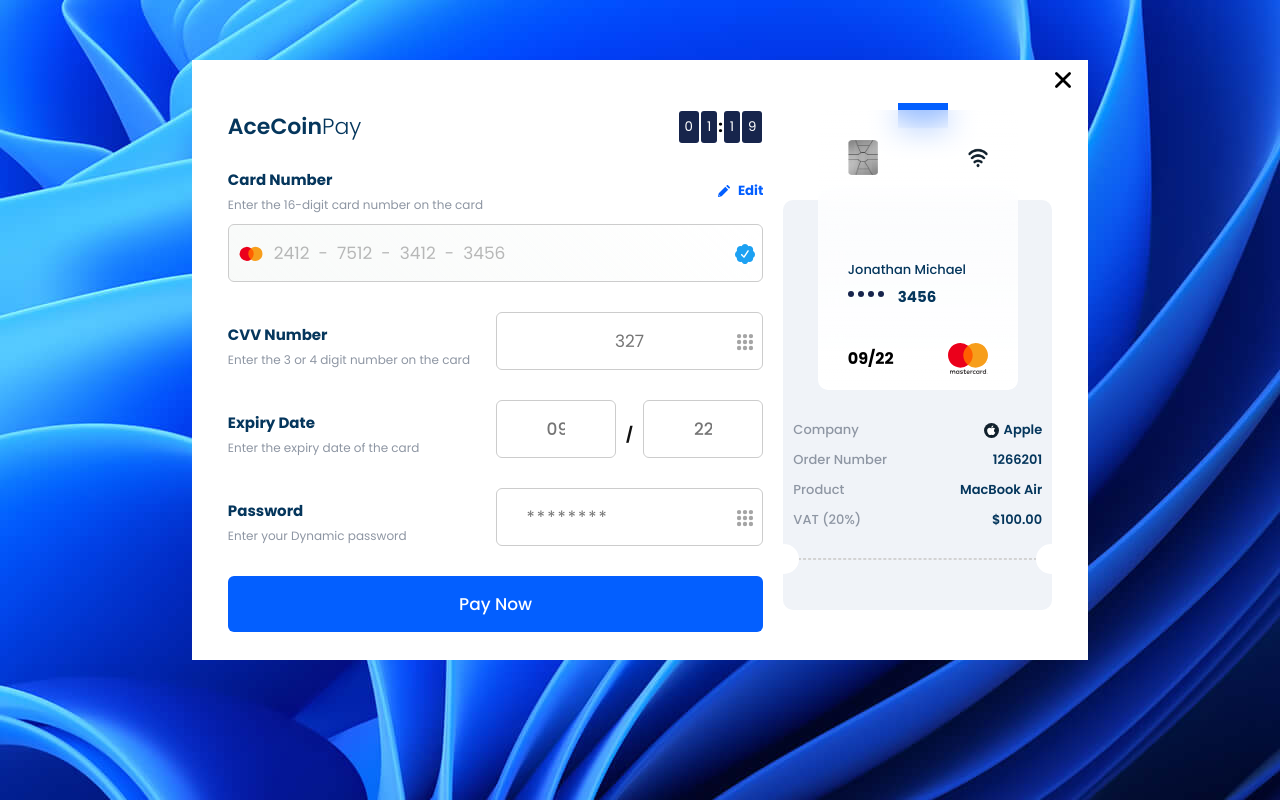
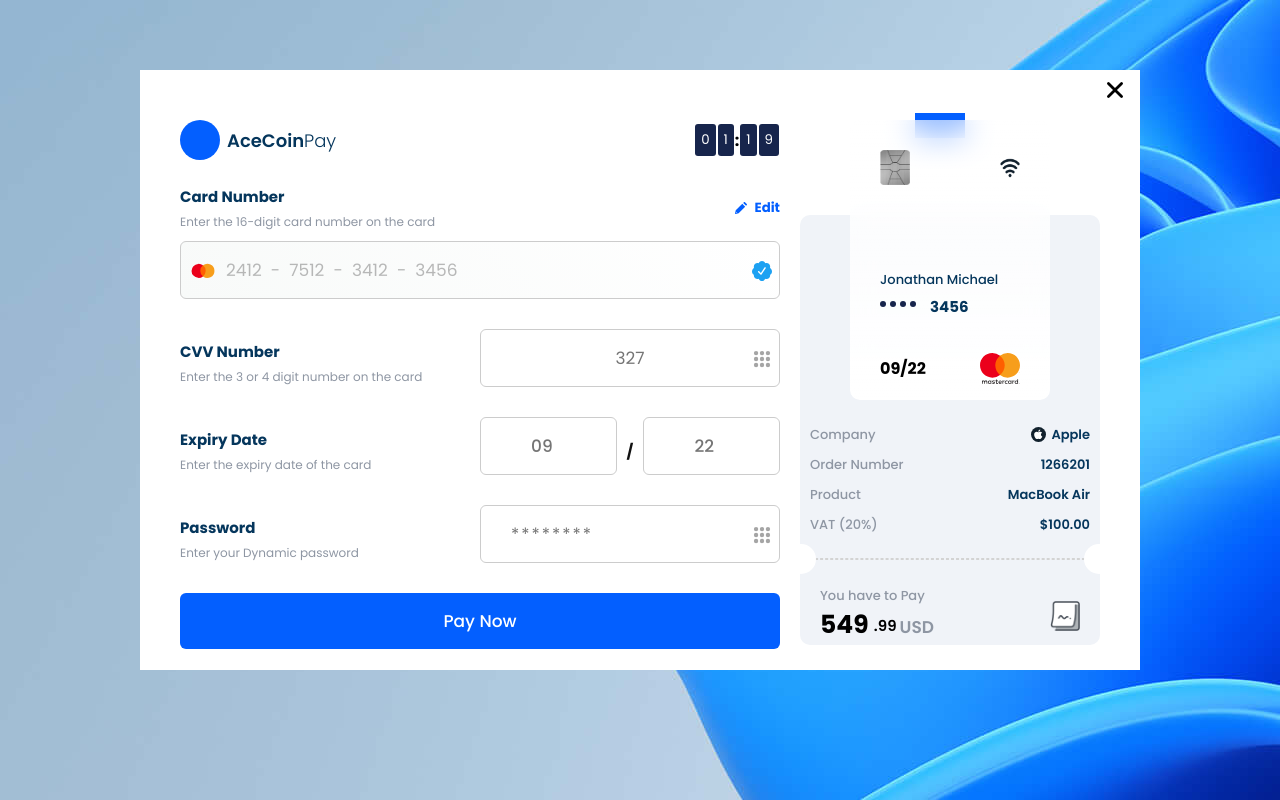
Before and after one commit to Justfemi/team_recruit, a React (Create React App) app: page / in a window 1280 px wide. Both pictures are taken after a click on the button "Open". Built offline with nearby package versions, Linux system fonts and the light colour scheme.

Commit message:
ch:completed desktop view

```diff
--- a/src/components/Modal.css
+++ b/src/components/Modal.css
@@ -39,7 +39,8 @@
 .overlay {
   /* background: rgba(49, 49, 49, 0.8); */
   background-image: url("../assets/bg.jpg");
-  background-position: center, center;
+  background-position: left;
+  background-repeat: no-repeat;
 }
 
 .closeModal {
@@ -57,17 +58,31 @@
   /* align-items: center; */
   position: relative;
   background: #fff;
-  max-width: 70%;
-  min-width: 400px;
+  max-width: 1000px;
+  min-width: 1000px;
   height: 600px;
-  margin: 60px auto;
+  margin: 70px auto;
   padding: 50px 0;
+}
+
+.logoBag {
+  width: 40px;
+  height: 40px;
+  border-radius: 50%;
+  background: #035fff;
+  border: none;
+}
+
+.logo {
+  display: flex;
+  align-items: center;
 }
 
 .logo h2 {
   font-weight: 600;
   color: #05365c;
-  font-size: 22px;
+  font-size: 18px;
+  margin-left: 7px;
 }
 
 .logo h2 span {
@@ -267,7 +282,7 @@
   border-radius: 10px;
   position: relative;
   width: 30%;
-  height: 100%;
+  height: 105%;
 }
 
 .blue {
@@ -361,7 +376,7 @@
 
 .checkoutDetails .divider {
   position: absolute;
-  bottom: 50px;
+  bottom: 85px;
   border: 1px dashed #d3d3d3;
   width: 100%;
   display: flex;
@@ -374,7 +389,7 @@
   width: 30px;
   border-radius: 50%;
   background-color: #fff;
-  bottom: -15px;
+  /* bottom: -15px; */
 }
 
 .left {
@@ -385,18 +400,9 @@
   right: -15px;
 }
 
-.divider .left::before, .divider .right::before {
-  content: "";
-  display: block;
-  position: absolute;
-  width: 100%;
-  height: 10px;
-
-}
-
 .purchase-data {
   position: relative;
-  top: 210px;
+  top: 200px;
   padding: 10px;
 }
 
@@ -425,3 +431,46 @@
   font-weight: 600;
   margin-left: 5px;
 }
+
+.purchase-total {
+  position: absolute;
+  bottom: -10px;
+  width: 100%;
+  padding: 10px 20px;
+  display: flex;
+  align-items: center;
+  justify-content: space-between;
+}
+
+.total .desc {
+  color: #8e96a3;
+  font-size: 13px;
+  font-weight: 500;
+}
+
+.t-amount {
+  display: flex;
+  align-items: center;
+  justify-content: space-between;
+}
+
+.amount {
+  font-size: 25px;
+  font-weight: 700;
+}
+
+sub {
+  position: relative;
+  font-size: 15px;
+  bottom: 8px;
+  font-weight: 600;
+}
+
+.symbol {
+  position: relative;
+  font-size: 17px;
+  top: 1px;
+  font-weight: 600;
+  color: #8e96a3;
+  margin-left: 3px;
+}
--- a/src/components/Modal.js
+++ b/src/components/Modal.js
@@ -9,6 +9,7 @@
 import masterCard2 from "../assets/mastercard-2.svg";
 import apple from "../assets/apple-13.svg";
 import closeBtn from "../assets/close.svg";
+import docket from "../assets/docket.png";
 
 function Modal() {
 
@@ -33,9 +34,7 @@
             <div className="form-section">
               <header>
                 <div className="logo">
-                  <div>
-                    {/* icon */}
-                  </div>
+                  <div className="logoBag"></div>
                   <h2>AceCoin<span>Pay</span></h2>
                 </div>
                 <div className="time">
@@ -164,7 +163,16 @@
                   <div className="right"></div>
                 </div>
 
-                <div className="purchase-total"></div>
+                <div className="purchase-total">
+                  <div className="total">
+                    <p className="desc">You have to Pay</p>
+                    <p className="t-amount">
+                      <h1 className='amount'>549 <sub>.99</sub></h1>
+                      <p className='symbol'>USD</p>
+                    </p>
+                  </div>
+                  <img src={ docket } width="30" alt="docket icon" />
+                </div>
               </div>
             </div>
           </div>
```
